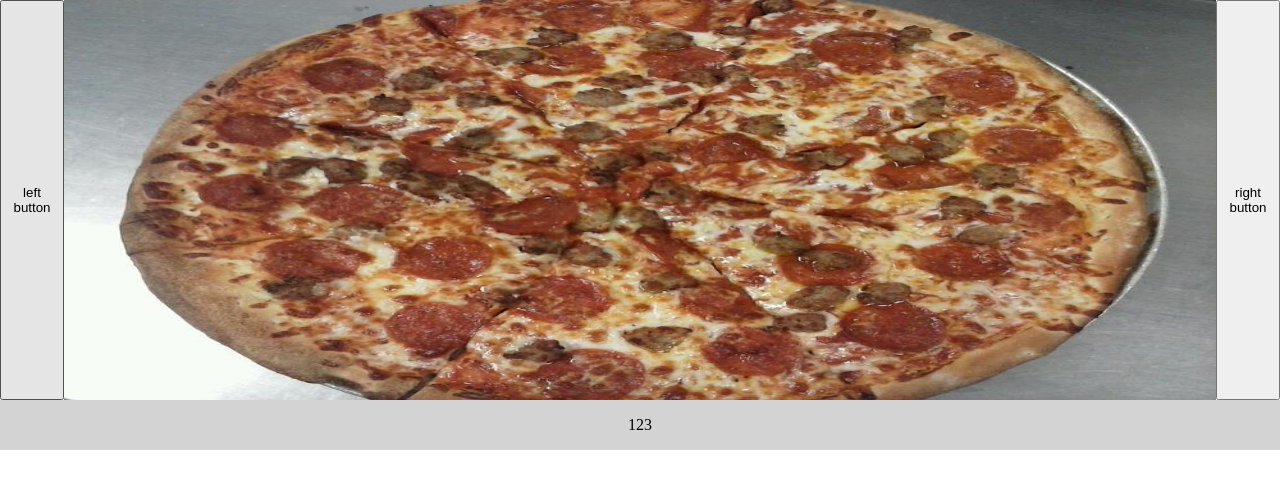
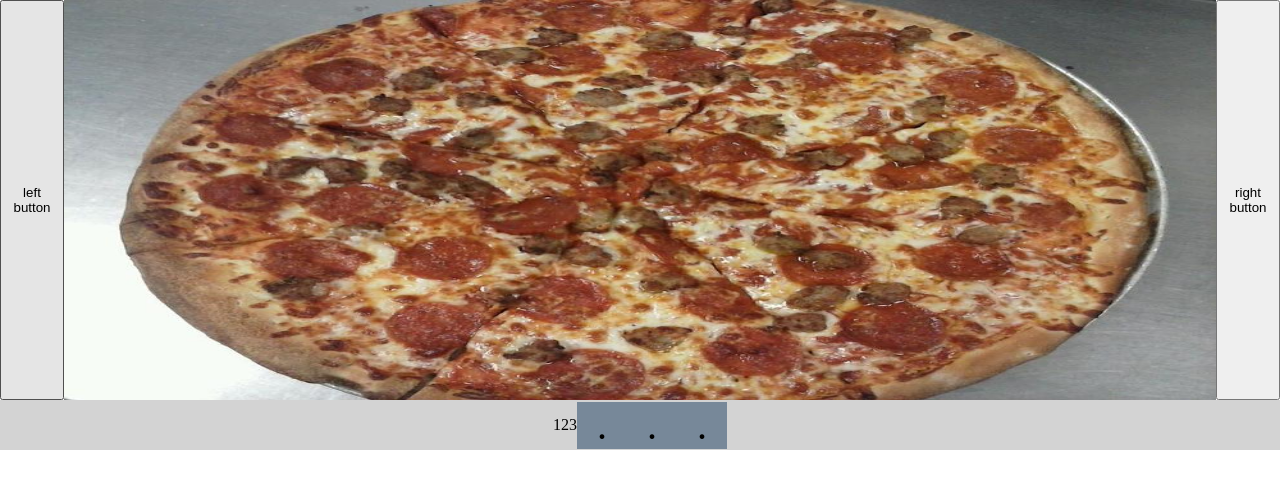
Before and after one commit to HopliteRPG/image-carousel, a website built with webpack: page src/template.html in a window 1280 px wide. Built offline with nearby package versions, Linux system fonts and the light colour scheme.

```diff
--- a/src/carousel-folder/carouselbottombuttons.js
+++ b/src/carousel-folder/carouselbottombuttons.js
@@ -1,6 +1,8 @@
+export { bottomCarouselButtonCreator };
+
 const divCreate = document.createElement("div");
 const pCreate = document.createElement("p");
-let bottomCaroContainer = document.querySelector(".bottomCaroDiv");
+let bottomCaroContainer = document.querySelector(".bottom-caro-container");
 
 function createDivSection(parentDiv, div, className) {
   let cloneDivCreate = div.cloneNode(true);
@@ -13,7 +15,10 @@
   let clonePCreate = p.cloneNode(true);
   clonePCreate.innerText = text;
   clonePCreate.classList.add(className);
+  console.log(div);
+  console.log(clonePCreate);
   div.appendChild(clonePCreate);
+  return { clonePCreate };
 }
 
 function bottomCarouselButtonCreator(image) {
@@ -22,5 +27,14 @@
     divCreate,
     "bottomButtonDiv",
   );
-  let bottomButton = createP(bottomButtonDiv, pCreate, ".", "bottomButton");
+  let bottomButton = createP(
+    bottomButtonDiv.cloneDivCreate,
+    pCreate,
+    ".",
+    "bottomButton",
+  );
+
+  bottomButton.clonePCreate.addEventListener("click", function () {
+    alert(image.photoId);
+  });
 }
--- a/src/index.js
+++ b/src/index.js
@@ -5,7 +5,11 @@
   raiseCounter,
   timeoutFunc,
 } from "./carousel-folder/carousel";
+import { bottomCarouselButtonCreator } from "./carousel-folder/carouselbottombuttons";
 photosForCarousel();
 timeoutFunc(carArr);
 lowerCounter(carArr);
 raiseCounter(carArr);
+carArr.forEach((image) => {
+  bottomCarouselButtonCreator(image);
+});
--- a/src/styles.css
+++ b/src/styles.css
@@ -43,3 +43,16 @@
   width: 100%;
   height: 100%;
 }
+
+.bottomButtonDiv {
+  display: flex;
+  align-items: center;
+}
+
+.bottomButton {
+  padding-left: 20px;
+  padding-right: 20px;
+  font-size: 40px;
+  margin: 0;
+  background-color: lightslategray;
+}
```
